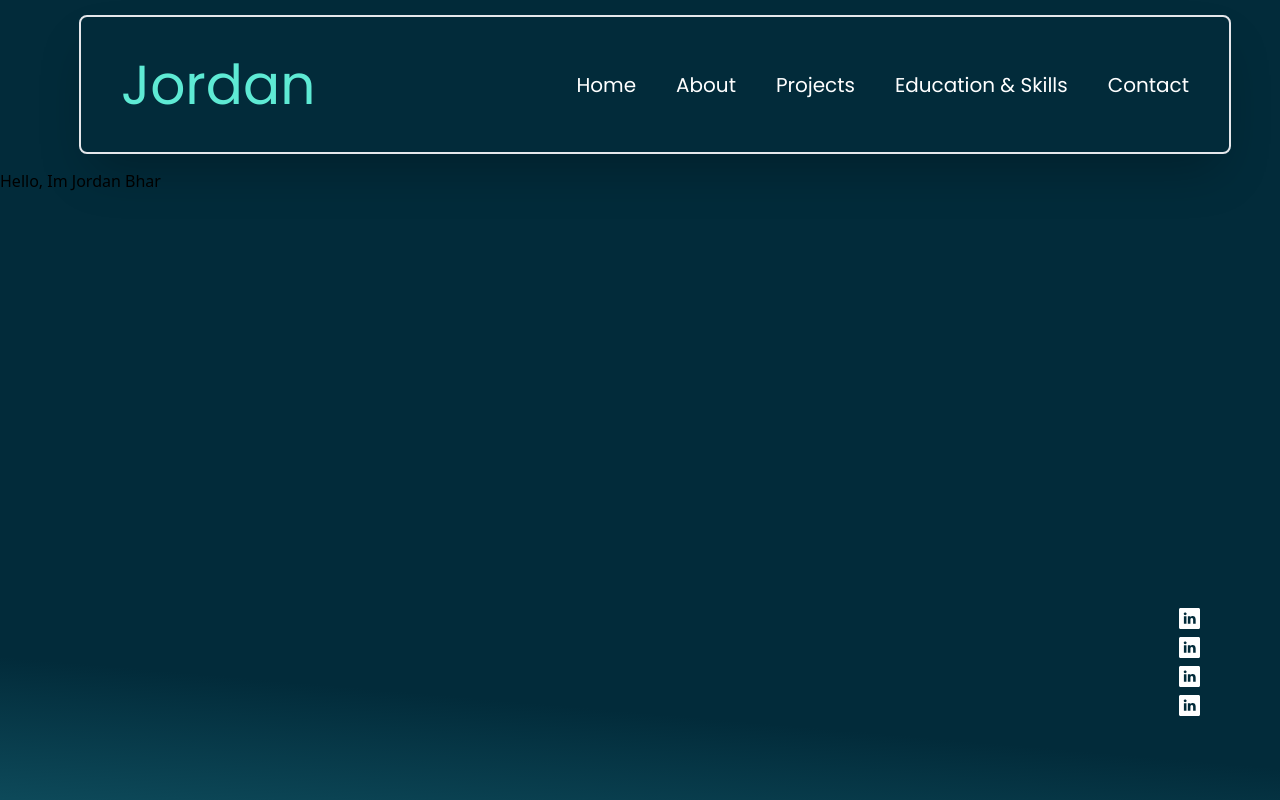
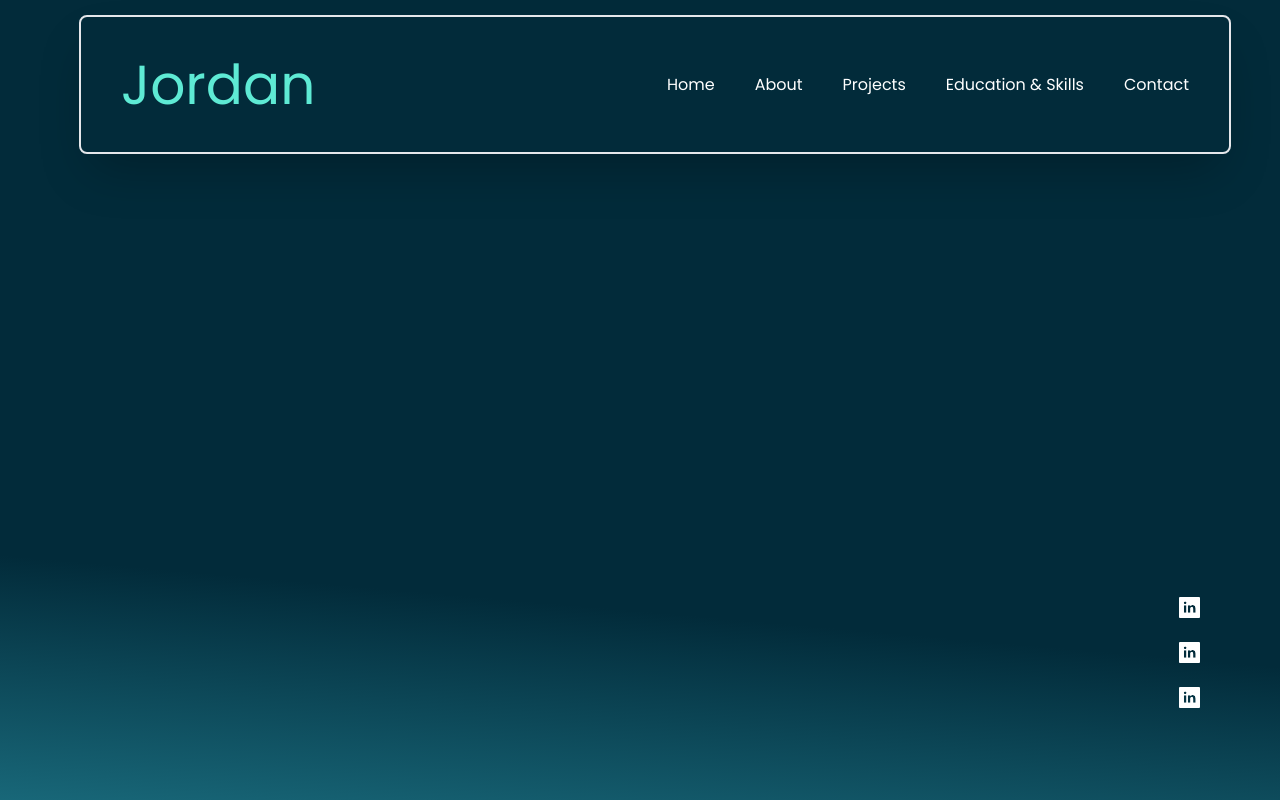
Before and after one commit to JordanBhar/DeveloperPortfolio, a React (Vite) app in the folder DevPortfolioWebsite/: page / in a window 1280 px wide. Shown: the top 800 px of the page. Built offline with nearby package versions, Linux system fonts and the light colour scheme.

Commit message:
Save Point

```diff
--- a/DevPortfolioWebsite/package.json
+++ b/DevPortfolioWebsite/package.json
@@ -11,7 +11,10 @@
   },
   "dependencies": {
     "react": "^18.2.0",
-    "react-dom": "^18.2.0"
+    "react-dom": "^18.2.0",
+    "react-router": "^6.14.2",
+    "react-router-dom": "^5.2.0",
+    "sass-loader": "7.1.0"
   },
   "devDependencies": {
     "@types/react": "^18.2.15",
--- a/DevPortfolioWebsite/src/App.jsx
+++ b/DevPortfolioWebsite/src/App.jsx
@@ -1,23 +1,27 @@
-import { useState } from 'react'
-import { Navbar, Hero } from './components'
+import React from 'react';
+import { BrowserRouter as Router, Switch, Route } from 'react-router-dom';
+import { Home, Education, Projects, Contact } from './pages'
 import styles from './style'
 
 export const App = () => (
-  <div className="bg-primary-gradient w-full overflow-hidden">
-
-    <div className={`${styles.paddingX} ${styles.flexCenter} `}>
-      <div className={`${styles.boxWidth}`}>
-        <Navbar/>
+  <Router>
+    <div className="bg-primary-gradient w-full overflow-hidden">
+      <div className={` w-full overflow-hidden h-[1000px] ${styles.flexStart}`}>
+        <div className={`${styles.boxWidth}`}>
+          <Home />
+        </div>
       </div>
     </div>
+    <Switch>
+      <Route exact path="/" component={Home} />
+      <Route exact path="/education" component={Education} />
+      <Route exact path="/projects" component={Projects} />
+      {/* Add more routes for other pages if needed */}
+    </Switch>
+  </Router>
 
-    <div className={` w-full overflow-hidden h-[1000px] ${styles.flexStart}`}>
-      <div className={`${styles.boxWidth}`}>
-        <Hero />
-      </div>
-    </div>
 
-  </div>
+
 )
 
 export default App
--- a/DevPortfolioWebsite/src/components/Hero.jsx
+++ /dev/null
@@ -1,14 +0,0 @@
-import React from 'react'
-import { Socials } from './Socials'
-
-export const Hero = () => {
-  return (
-    <div>
-        <h1>Hello, Im Jordan Bhar</h1>
-
-        <Socials/>
-    </div>
-  )
-}
-
-export default Hero
--- a/DevPortfolioWebsite/src/components/Navbar.jsx
+++ b/DevPortfolioWebsite/src/components/Navbar.jsx
@@ -1,6 +1,10 @@
+import React from 'react';
 import {useState} from 'react';
 //import {close, logo, menu } from '../assets';
 import {navLinks} from '../constants';
+import { BrowserRouter as Router, Switch, Route, Link } from 'react-router-dom'
+
+import Contact from "../pages/Contact"
 
 export const Navbar = () => {
     return (
@@ -13,13 +17,14 @@ export const Navbar = () => {
                 <ul className={`list-none sm:flex hidden justify-end items-center flex-1 `}>
                     {navLinks.map((nav,index) => (
                         <li key={nav.id} className={`font-poppins text-white font-normal cursor-pointer text-[16px]   ${index === navLinks.length - 1 ? 'mr-0' : 'mr-10'}`}>
-                    <a  href={`#${nav.id}`} className='hover:text-teal-200 hover:border-b-2 border-teal-300 text-lg'>
+                            {/* <a  href={`#${nav.id}`} className='hover:text-teal-200 hover:border-b-2 border-teal-300 text-lg'>
+                                <Link to={`/${nav.id}`}/>
                                 {nav.title}
-                    </a>
+                            </a> */}
+                            <Link to={`/${nav.id}`}>{nav.title}</Link>
                         </li>
                     ))}
                 </ul>
-
         </nav>
     )
 }
--- a/DevPortfolioWebsite/src/components/Socials.jsx
+++ b/DevPortfolioWebsite/src/components/Socials.jsx
@@ -3,13 +3,15 @@ import {socialMedia} from '../constants';
 export const Socials = () => {
   return (
     <ul className="fixed bottom-20 right-20">
-        <li>
+        <li key={socialMedia.id}>
             {socialMedia.map((social, index) => (
                 <a href={social.link}>
-                    <img src={social.icon} className="py-1"></img>
+                    <img src={social.icon} className="py-3"></img>
                 </a>
             ))}
         </li>
     </ul>
   )
 }
+
+export default Socials
--- a/DevPortfolioWebsite/src/components/index.js
+++ b/DevPortfolioWebsite/src/components/index.js
@@ -1,8 +1,8 @@
 import Navbar from './Navbar'
-import Hero from './Hero'
+import Socials from './Socials'
 
 export {
-    Hero,
+    Socials,
     Navbar,
 };
 
--- a/DevPortfolioWebsite/src/constants/index.js
+++ b/DevPortfolioWebsite/src/constants/index.js
@@ -14,7 +14,7 @@ export const navLinks = [
     title: "Projects",
   },
   {
-    id: "education & skills",
+    id: "Education",
     title: "Education & Skills",
   },
   {
@@ -165,11 +165,6 @@ export const socialMedia = [
     link: "https://www.instagram.com/",
   },
   {
-    id: "social-media-2",
-    icon: linkedin,
-    link: "https://www.facebook.com/",
-  },
-  {
     id: "social-media-3",
     icon: linkedin,
     link: "https://www.twitter.com/",
--- /dev/null
+++ b/DevPortfolioWebsite/src/pages/Contact.jsx
@@ -0,0 +1,18 @@
+import React from 'react'
+
+export const Contact = () => {
+  return (
+    <div className={`${styles.paddingX} ${styles.flexCenter} `}>
+
+      <div className={`${styles.boxWidth}`}>
+        <Navbar/>
+      </div>
+
+
+
+
+    </div>
+  )
+}
+
+export default Contact
--- /dev/null
+++ b/DevPortfolioWebsite/src/pages/Education.jsx
@@ -0,0 +1,19 @@
+import React from 'react'
+
+export const Education = () => {
+  return (
+    <div className={`${styles.paddingX} ${styles.flexCenter} `}>
+
+      <div className={`${styles.boxWidth}`}>
+        <Navbar/>
+        reeeeeeeeeeeeeeeeeeeee
+      </div>
+
+
+
+
+    </div>
+  )
+}
+
+export default Education
--- /dev/null
+++ b/DevPortfolioWebsite/src/pages/Home.jsx
@@ -0,0 +1,28 @@
+import React from 'react'
+import styles from '../style'
+import { useState } from 'react'
+import { Socials } from '../components'
+import { Navbar} from '../components'
+import { Navigate } from 'react-router'
+
+export const Home = () => {
+  return (
+    <div>
+
+      <div className={`${styles.paddingX} ${styles.flexCenter} `}>
+        <div className={`${styles.boxWidth}`}>
+          <Navbar/>
+        </div>
+      </div>
+
+
+      {/* Home Section Starts Here */}
+      <section>
+        <Socials/>
+      </section>
+
+    </div>
+  )
+}
+
+export default Home
--- /dev/null
+++ b/DevPortfolioWebsite/src/pages/Projects.jsx
@@ -0,0 +1,18 @@
+import React from 'react'
+
+export const Projects = () => {
+  return (
+    <div className={`${styles.paddingX} ${styles.flexCenter} `}>
+
+      <div className={`${styles.boxWidth}`}>
+        <Navbar/>
+      </div>
+
+
+
+
+    </div>
+  )
+}
+
+export default Projects
--- /dev/null
+++ b/DevPortfolioWebsite/src/pages/index.js
@@ -0,0 +1,13 @@
+import Home from './Home'
+import Contact from './Contact'
+import Projects from './Projects'
+import Education from './Education'
+
+export {
+    Home,
+    Contact,
+    Projects,
+    Education,
+};
+
+//file is used to compile all components into one place so only one reference (import) needs to be done
```
Also changed, not shown: 1 other file (tests, documents, lock files or other folders). Lines whose indentation alone changed are shown as unchanged.
